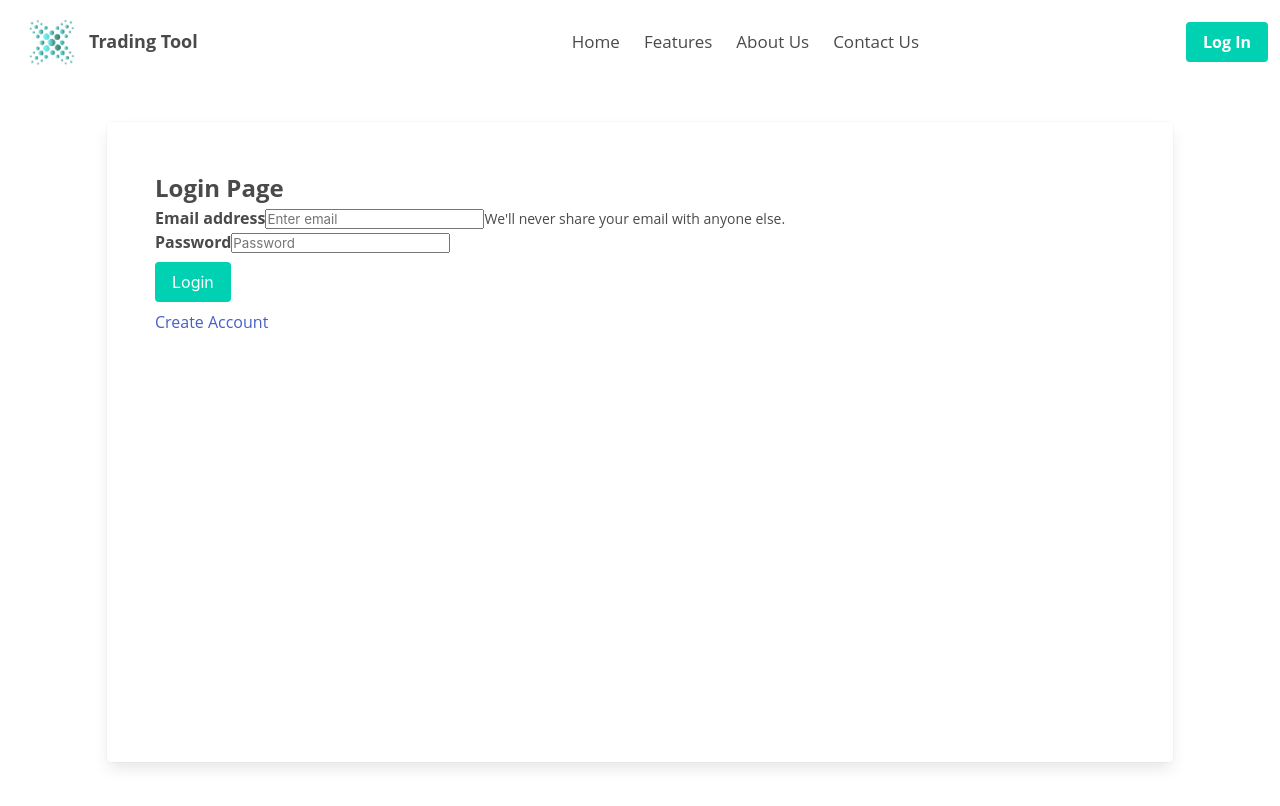
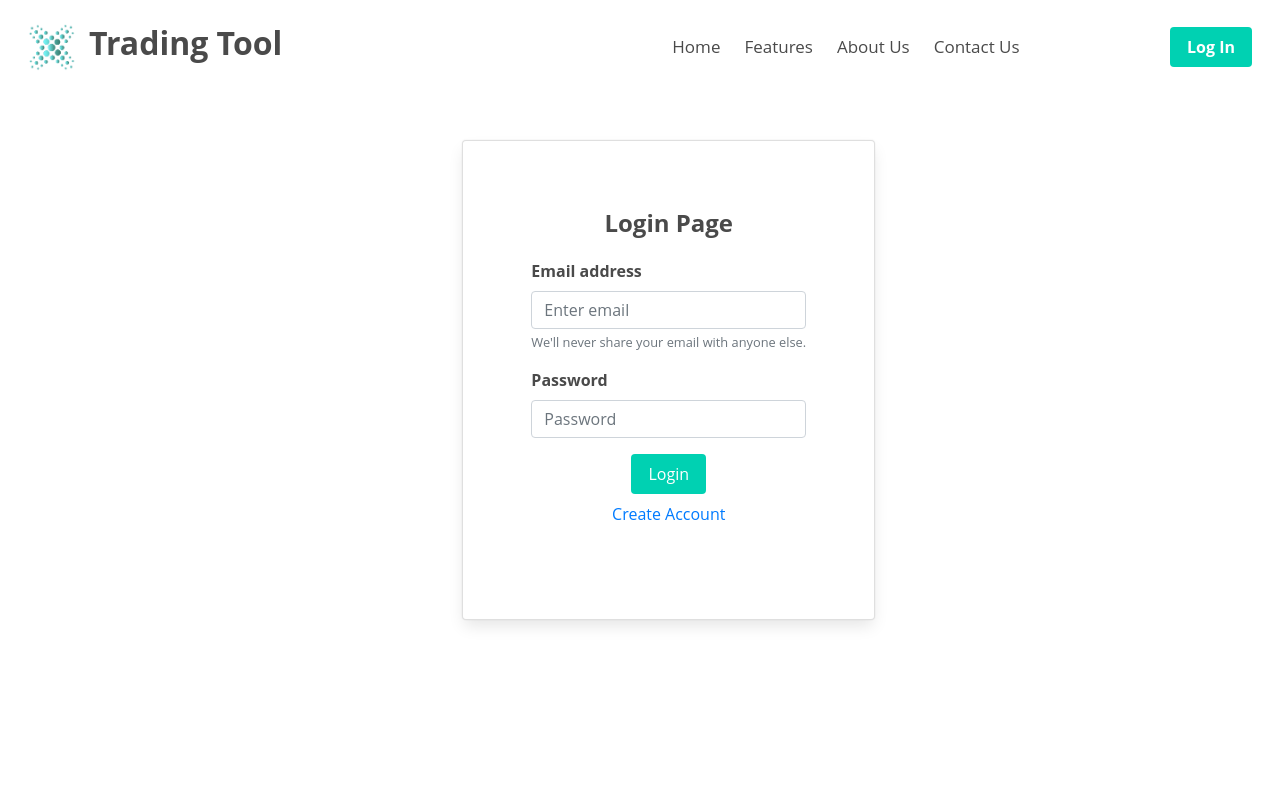
Before and after one commit to priyanshudabas/Trading-Tool-v2.0, a React (Create React App) app in the folder trading-terminal/: page /login in a window 1280 px wide. Shown: the top 806 px of the page. Built offline with nearby package versions, Linux system fonts and the light colour scheme.

Commit message:
login ui

```diff
--- a/trading-terminal/public/index.html
+++ b/trading-terminal/public/index.html
@@ -2,6 +2,8 @@
 <html lang="en">
   <head>
     <link rel="stylesheet" href="https://cdn.jsdelivr.net/npm/bulma@0.9.4/css/bulma.min.css">
+    <link rel="stylesheet" href="https://cdn.jsdelivr.net/npm/bootstrap@4.0.0/dist/css/bootstrap.min.css" integrity="sha384-Gn5384xqQ1aoWXA+058RXPxPg6fy4IWvTNh0E263XmFcJlSAwiGgFAW/dAiS6JXm" crossorigin="anonymous">
+
     <meta charset="utf-8" />
     <link rel="icon" href="%PUBLIC_URL%/favicon.ico" />
     <meta name="viewport" content="width=device-width, initial-scale=1" />
--- a/trading-terminal/src/pages/Login.jsx
+++ b/trading-terminal/src/pages/Login.jsx
@@ -6,7 +6,7 @@
       <div className="container p-6">
         <div className="row">
           <div className="cl-md-4 offset-md-4">
-            <div className="card p-6" style={{ height: "80vh" }}>
+            <div className="card p-6" style={{ height: "60vh" }}>
               <div className="card-body">
                 <h2
                   className="text-center"
```
